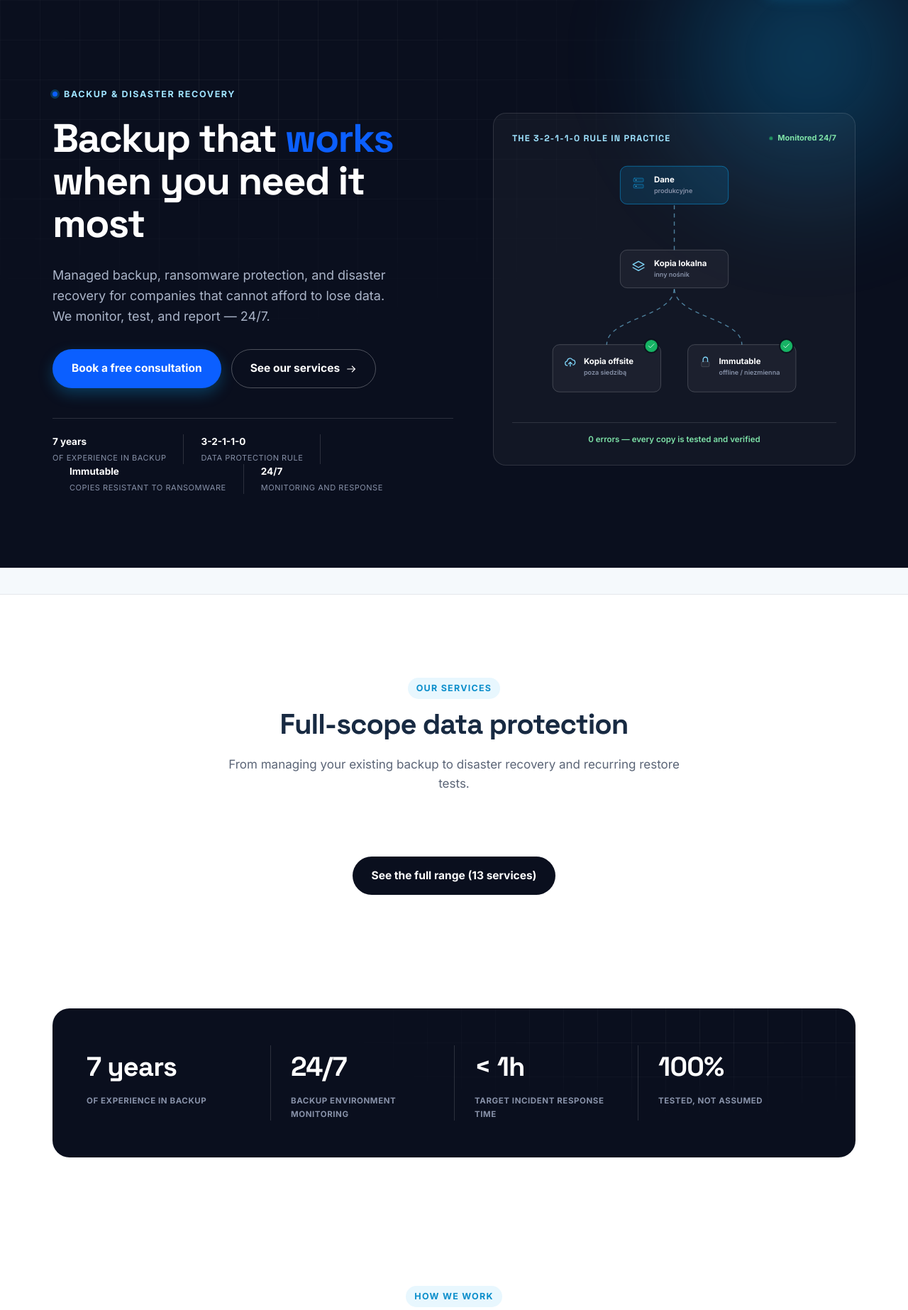
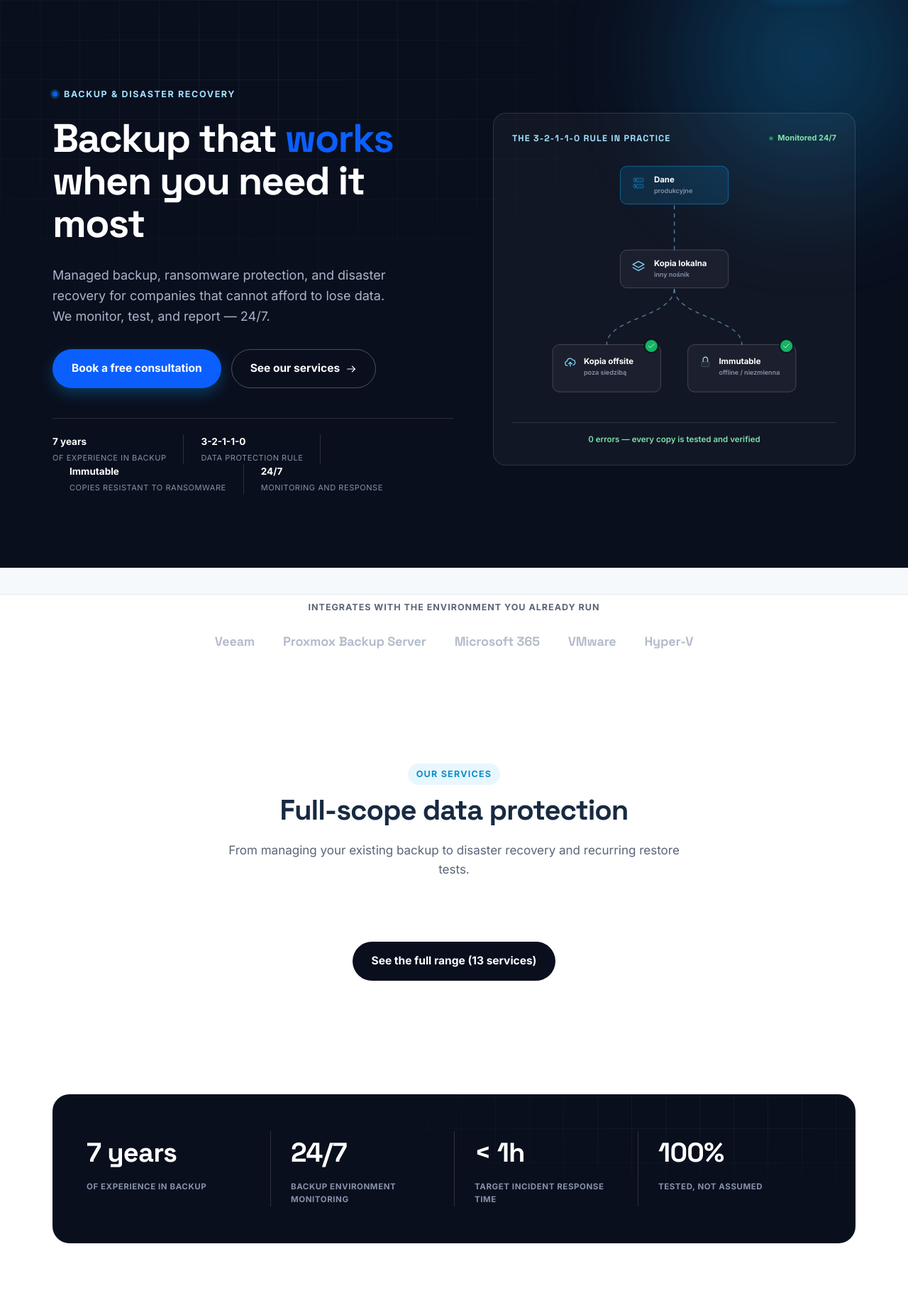
Before and after one commit to szczubix/SecureWare, a PHP site: page /en in a window 1280 px wide. Shown: the part 77-1923 px from the top of the page at 71% size. Run offline with PHP 8.4, Linux system fonts and the light colour scheme; tables that the repository leaves empty hold one stand-in row (values such as "Sample post"); some libraries are stand-ins or nearby versions.

Commit message:
Polish visual/motion details for a more enterprise feel
- Blog cards without a featured image now show a designed dark
  gradient card with a deterministic icon instead of a bare dotted
  placeholder that read as broken.
- Service cards get a tinted icon badge, resting shadow and a soft
  hover glow instead of a plain icon-in-whitespace layout.
- Add an editable "integrates with" technology strip under the hero
  (Veeam, Proxmox, Microsoft 365, VMware, Hyper-V by default).
- Cursor-reactive spotlight on the hero/CTA dark sections and a
  subtle magnetic hover on primary buttons.
- Refined FAQ toggle icon.

```diff
--- a/assets/css/site.css
+++ b/assets/css/site.css
@@ -120,6 +120,8 @@ h1, h2, h3, h4 { font-family: var(--sw-font-display); line-height: 1.12; margin:
 .sw-hero::before { content: ''; position: absolute; inset: 0; background-image: linear-gradient(rgba(255,255,255,.05) 1px, transparent 1px), linear-gradient(90deg, rgba(255,255,255,.05) 1px, transparent 1px); background-size: 56px 56px; -webkit-mask-image: radial-gradient(ellipse 75% 65% at 28% 15%, #000, transparent 72%); mask-image: radial-gradient(ellipse 75% 65% at 28% 15%, #000, transparent 72%); pointer-events: none; }
 .sw-hero::after { content: ''; position: absolute; width: 560px; height: 560px; border-radius: 50%; background: radial-gradient(circle, rgba(11,165,239,.32), transparent 70%); filter: blur(50px); top: -200px; right: -140px; pointer-events: none; }
 .sw-hero > .sw-wrap { position: relative; z-index: 1; }
+.sw-cursor-glow { position: absolute; inset: 0; z-index: 1; pointer-events: none; opacity: 0; transition: opacity .5s ease; background: radial-gradient(480px circle at var(--gx, 30%) var(--gy, 20%), rgba(127,214,251,.16), transparent 68%); }
+.sw-hero:hover .sw-cursor-glow, .sw-cta:hover .sw-cursor-glow { opacity: 1; }
 
 .sw-hero__grid { display: grid; grid-template-columns: 1.05fr .95fr; gap: 56px; align-items: center; }
 .sw-hero__eyebrow { display: inline-flex; align-items: center; gap: 9px; color: #9fe3ff; font-weight: 700; font-size: 12.5px; letter-spacing: .13em; text-transform: uppercase; margin-bottom: 22px; }
@@ -188,13 +190,22 @@ h1, h2, h3, h4 { font-family: var(--sw-font-display); line-height: 1.12; margin:
 .sw-section--dark .sw-section-head p { color: #a8b2c8; }
 
 /* ---- Service grid ---- */
+.sw-stack { padding: 8px 0 40px; }
+.sw-stack__label { text-align: center; font-size: 12.5px; font-weight: 700; letter-spacing: .08em; text-transform: uppercase; color: var(--sw-muted); margin: 0 0 24px; }
+.sw-stack__row { display: flex; flex-wrap: wrap; justify-content: center; align-items: center; gap: 16px 40px; }
+.sw-stack__item { font-family: var(--sw-font-display); font-weight: 800; font-size: 18px; letter-spacing: -.01em; color: #b4bccb; transition: color .25s ease, transform .25s ease; }
+.sw-stack__item:hover { color: var(--sw-dark); transform: translateY(-2px); }
+@media (max-width: 640px) { .sw-stack__row { gap: 12px 24px; } .sw-stack__item { font-size: 15px; } }
+
 .sw-services-grid { display: grid; grid-template-columns: repeat(3, 1fr); gap: 22px; }
-.sw-service-card { position: relative; background: var(--sw-white); border: 1px solid var(--sw-border); border-radius: var(--sw-radius); padding: 30px; transition: box-shadow .3s cubic-bezier(.16,.8,.24,1), transform .3s cubic-bezier(.16,.8,.24,1), border-color .3s ease; overflow: hidden; }
+.sw-service-card { position: relative; background: var(--sw-white); border: 1px solid var(--sw-border); border-radius: var(--sw-radius); padding: 30px; box-shadow: 0 2px 10px -4px rgba(16,24,40,.06); transition: box-shadow .3s cubic-bezier(.16,.8,.24,1), transform .3s cubic-bezier(.16,.8,.24,1), border-color .3s ease; overflow: hidden; }
 .sw-service-card::before { content: ''; position: absolute; top: 0; left: 0; right: 0; height: 3px; background: linear-gradient(90deg, var(--sw-primary), #7fd6fb); transform: scaleX(0); transform-origin: left; transition: transform .35s cubic-bezier(.16,.8,.24,1); }
+.sw-service-card::after { content: ''; position: absolute; width: 220px; height: 220px; border-radius: 50%; top: -110px; right: -110px; background: radial-gradient(circle, var(--sw-primary-tint), transparent 70%); opacity: 0; transition: opacity .35s ease; pointer-events: none; }
 .sw-service-card:hover { box-shadow: 0 22px 44px -10px rgba(16,24,40,.16); transform: translateY(-6px); border-color: transparent; }
 .sw-service-card:hover::before { transform: scaleX(1); }
-.sw-service-card__icon { width: 28px; height: 28px; color: var(--sw-primary); display: flex; align-items: center; justify-content: center; margin-bottom: 22px; transition: transform .3s cubic-bezier(.34,1.56,.64,1); }
-.sw-service-card:hover .sw-service-card__icon { transform: scale(1.15) rotate(-6deg); }
+.sw-service-card:hover::after { opacity: 1; }
+.sw-service-card__icon { position: relative; width: 50px; height: 50px; border-radius: 14px; color: var(--sw-primary); background: var(--sw-primary-tint); display: flex; align-items: center; justify-content: center; margin-bottom: 22px; transition: transform .3s cubic-bezier(.34,1.56,.64,1), background .3s ease, color .3s ease; }
+.sw-service-card:hover .sw-service-card__icon { transform: scale(1.08) rotate(-6deg); background: var(--sw-primary); color: #fff; }
 .sw-service-card h3 { font-size: 18px; margin-bottom: 9px; letter-spacing: -.01em; }
 .sw-service-card p { color: var(--sw-muted); font-size: 14.5px; margin: 0 0 16px; }
 .sw-service-card a.more { font-weight: 700; font-size: 13.5px; color: var(--sw-primary); display: inline-flex; align-items: center; gap: 4px; }
@@ -301,12 +312,13 @@ h1, h2, h3, h4 { font-family: var(--sw-font-display); line-height: 1.12; margin:
 
 /* ---- FAQ ---- */
 .sw-faq { max-width: 780px; margin: 0 auto; display: flex; flex-direction: column; gap: 10px; }
-.sw-faq details { background: #fff; border: 1px solid var(--sw-border); border-radius: 14px; padding: 4px 22px; transition: border-color .2s ease, box-shadow .2s ease; }
-.sw-faq details[open] { border-color: var(--sw-primary); box-shadow: 0 8px 24px rgba(11,165,239,.08); }
+.sw-faq details { background: #fff; border: 1px solid var(--sw-border); border-radius: 14px; padding: 4px 22px; transition: border-color .2s ease, box-shadow .2s ease, transform .2s ease; }
+.sw-faq details:hover { border-color: #cfd6e2; }
+.sw-faq details[open] { border-color: var(--sw-primary); box-shadow: 0 12px 30px -8px rgba(11,165,239,.16); }
 .sw-faq summary { padding: 18px 0; cursor: pointer; font-weight: 700; font-size: 16px; list-style: none; display: flex; justify-content: space-between; align-items: center; gap: 16px; }
 .sw-faq summary::-webkit-details-marker { display: none; }
-.sw-faq summary::after { content: '+'; font-size: 22px; color: var(--sw-primary); font-weight: 400; flex-shrink: 0; display: inline-block; transition: transform .25s cubic-bezier(.16,.8,.24,1); }
-.sw-faq details[open] summary::after { transform: rotate(135deg); }
+.sw-faq summary::after { content: ''; width: 26px; height: 26px; flex-shrink: 0; border-radius: 8px; background: var(--sw-primary-tint); color: var(--sw-primary); background-image: linear-gradient(45deg, transparent 45%, var(--sw-primary) 45%, var(--sw-primary) 55%, transparent 55%), linear-gradient(135deg, transparent 45%, var(--sw-primary) 45%, var(--sw-primary) 55%, transparent 55%); background-position: center; background-repeat: no-repeat; background-size: 11px 11px; display: inline-block; transition: transform .3s cubic-bezier(.16,.8,.24,1), background .2s ease; }
+.sw-faq details[open] summary::after { transform: rotate(135deg); background-color: var(--sw-primary); background-image: linear-gradient(45deg, transparent 45%, #fff 45%, #fff 55%, transparent 55%), linear-gradient(135deg, transparent 45%, #fff 45%, #fff 55%, transparent 55%); }
 .sw-faq p { color: var(--sw-muted); font-size: 14.5px; margin: 0 0 20px; }
 
 /* ---- CTA band: same dark/grid-line/glow system as the hero and stats band,
@@ -325,9 +337,12 @@ h1, h2, h3, h4 { font-family: var(--sw-font-display); line-height: 1.12; margin:
 .sw-blog-card { border: 1px solid var(--sw-border); border-radius: var(--sw-radius); overflow: hidden; background: #fff; display: flex; flex-direction: column; transition: transform .25s cubic-bezier(.16,.8,.24,1), box-shadow .25s ease; }
 .sw-blog-card:hover { transform: translateY(-6px); box-shadow: 0 22px 44px -10px rgba(16,24,40,.16); }
 .sw-blog-card__img { height: 170px; background: linear-gradient(135deg, var(--sw-primary-tint), #eef1f6); overflow: hidden; position: relative; }
-.sw-blog-card__img::after { content: ''; position: absolute; inset: 0; background-image: radial-gradient(circle, rgba(11,165,239,.18) 1.2px, transparent 1.2px); background-size: 16px 16px; }
 .sw-blog-card__img img { width: 100%; height: 100%; object-fit: cover; transition: transform .4s ease; position: relative; z-index: 1; }
 .sw-blog-card:hover .sw-blog-card__img img { transform: scale(1.06); }
+.sw-blog-card__img--empty { background: linear-gradient(150deg, var(--sw-dark), #24406b 60%, var(--sw-primary-dark)); display: flex; align-items: center; justify-content: center; }
+.sw-blog-card__img--empty::before { content: ''; position: absolute; inset: 0; background-image: linear-gradient(rgba(255,255,255,.06) 1px, transparent 1px), linear-gradient(90deg, rgba(255,255,255,.06) 1px, transparent 1px); background-size: 22px 22px; -webkit-mask-image: radial-gradient(ellipse 70% 70% at 50% 40%, #000, transparent 75%); mask-image: radial-gradient(ellipse 70% 70% at 50% 40%, #000, transparent 75%); }
+.sw-blog-card__ph { position: relative; z-index: 1; width: 60px; height: 60px; border-radius: 16px; display: flex; align-items: center; justify-content: center; color: #fff; background: rgba(255,255,255,.1); border: 1px solid rgba(255,255,255,.18); backdrop-filter: blur(2px); transition: transform .35s cubic-bezier(.16,.8,.24,1); }
+.sw-blog-card:hover .sw-blog-card__ph { transform: scale(1.08) rotate(-4deg); }
 .sw-blog-card__body { padding: 22px; display: flex; flex-direction: column; gap: 9px; flex: 1; }
 .sw-blog-card .meta { font-size: 12px; color: var(--sw-primary-dark); text-transform: uppercase; letter-spacing: .06em; font-weight: 800; }
 .sw-blog-card h3 { font-size: 17.5px; margin: 0; letter-spacing: -.01em; transition: color .2s ease; }
@@ -413,7 +428,9 @@ h1, h2, h3, h4 { font-family: var(--sw-font-display); line-height: 1.12; margin:
     .reveal, .reveal-stagger > * { opacity: 1 !important; transform: none !important; }
     .sw-anim-in { opacity: 1 !important; animation: none !important; }
     .sw-hero::before, .sw-hero::after, .sw-diagram-card__live::before { animation: none !important; }
+    .sw-cursor-glow { display: none !important; }
 }
+@media (hover: none) { .sw-cursor-glow { display: none; } }
 
 .sw-prose .content-columns { display: grid; grid-template-columns: 1fr 1fr; gap: 32px; margin: 1.4em 0; }
 .sw-prose .content-columns p:last-child { margin-bottom: 0; }
--- a/assets/js/animations.js
+++ b/assets/js/animations.js
@@ -116,4 +116,38 @@
             });
         });
     });
+
+    // Cursor-reactive spotlight on dark sections (hero, CTA band) - a soft
+    // radial glow that follows the pointer, common on premium SaaS sites.
+    // Skipped entirely under prefers-reduced-motion (see CSS: .sw-cursor-glow
+    // is display:none there), and harmless with no listener on touch devices.
+    if (!reduceMotion) {
+        document.querySelectorAll('.sw-hero, .sw-cta').forEach(function (section) {
+            var glow = document.createElement('div');
+            glow.className = 'sw-cursor-glow';
+            glow.setAttribute('aria-hidden', 'true');
+            section.prepend(glow);
+            section.addEventListener('mousemove', function (e) {
+                var rect = section.getBoundingClientRect();
+                glow.style.setProperty('--gx', ((e.clientX - rect.left) / rect.width * 100) + '%');
+                glow.style.setProperty('--gy', ((e.clientY - rect.top) / rect.height * 100) + '%');
+            });
+        });
+    }
+
+    // Magnetic hover on primary buttons - the button nudges slightly toward
+    // the cursor within its own bounds, snapping back on leave.
+    if (!reduceMotion) {
+        document.querySelectorAll('.sw-btn--primary, .sw-btn--dark').forEach(function (btn) {
+            btn.addEventListener('mousemove', function (e) {
+                var rect = btn.getBoundingClientRect();
+                var x = (e.clientX - rect.left - rect.width / 2) * 0.25;
+                var y = (e.clientY - rect.top - rect.height / 2) * 0.35;
+                btn.style.transform = 'translate(' + x + 'px, ' + (y - 2) + 'px)';
+            });
+            btn.addEventListener('mouseleave', function () {
+                btn.style.transform = '';
+            });
+        });
+    }
 })();
--- a/src/Controllers/Admin/HomeContentController.php
+++ b/src/Controllers/Admin/HomeContentController.php
@@ -75,6 +75,10 @@ class HomeContentController
                 'heading'   => $text('offer_heading'),
                 'intro'     => $text('offer_intro'),
                 'cta_label' => $text('offer_cta_label'),
+            ],
+            'stack' => [
+                'eyebrow' => $text('stack_eyebrow'),
+                'items'   => $text('stack_items'),
             ],
             'stats' => ['items' => $stats],
             'platform' => [
--- a/src/Models/HomeContent.php
+++ b/src/Models/HomeContent.php
@@ -45,6 +45,10 @@ class HomeContent
                 'heading'  => 'Pełen zakres ochrony danych',
                 'intro'    => 'Od zarządzania istniejącym backupem po disaster recovery i cykliczne testy odtwarzania.',
                 'cta_label' => 'Zobacz pełną ofertę (13 usług)',
+            ],
+            'stack' => [
+                'eyebrow' => 'Integrujemy się z Twoim środowiskiem',
+                'items'   => "Veeam\nProxmox Backup Server\nMicrosoft 365\nVMware\nHyper-V",
             ],
             'stats' => [
                 'items' => [
@@ -185,6 +189,10 @@ class HomeContent
                 'heading'  => 'Full-scope data protection',
                 'intro'    => 'From managing your existing backup to disaster recovery and recurring restore tests.',
                 'cta_label' => 'See the full range (13 services)',
+            ],
+            'stack' => [
+                'eyebrow' => 'Integrates with the environment you already run',
+                'items'   => "Veeam\nProxmox Backup Server\nMicrosoft 365\nVMware\nHyper-V",
             ],
             'stats' => [
                 'items' => [
--- a/views/site/blog-index.php
+++ b/views/site/blog-index.php
@@ -6,6 +6,7 @@
 /** @var array $categories */
 /** @var string|null $activeCategory */
 /** @var array $content */
+use SecureWare\Core\Icons;
 use SecureWare\Core\Lang;
 use SecureWare\Core\Locale;
 use SecureWare\Core\Str;
@@ -35,7 +36,7 @@ $h = static fn ($v) => htmlspecialchars((string) $v, ENT_QUOTES, 'UTF-8');
         <div class="sw-blog-grid reveal-stagger">
             <?php foreach ($articles as $i => $a): ?>
                 <a class="sw-blog-card<?= ($i === 0 && $page === 1) ? ' sw-blog-card--featured' : '' ?>" href="<?= Locale::url('/blog/' . $a['slug']) ?>">
-                    <div class="sw-blog-card__img"><?php if ($a['featured_image_path']): ?><img src="<?= htmlspecialchars($a['featured_image_path'], ENT_QUOTES, 'UTF-8') ?>" alt=""><?php endif; ?></div>
+                    <div class="sw-blog-card__img<?= $a['featured_image_path'] ? '' : ' sw-blog-card__img--empty' ?>"><?php if ($a['featured_image_path']): ?><img src="<?= htmlspecialchars($a['featured_image_path'], ENT_QUOTES, 'UTF-8') ?>" alt=""><?php else: ?><span class="sw-blog-card__ph"><?= Icons::svg(Str::fallbackIcon($a['slug']), 34) ?></span><?php endif; ?></div>
                     <div class="sw-blog-card__body">
                         <span class="meta"><?= htmlspecialchars($a['category_name'] ?? 'Blog', ENT_QUOTES, 'UTF-8') ?></span>
                         <h3><?= htmlspecialchars($a['title'], ENT_QUOTES, 'UTF-8') ?></h3>
--- a/views/site/blog-single.php
+++ b/views/site/blog-single.php
@@ -1,6 +1,7 @@
 <?php
 /** @var array $article */
 /** @var array $related */
+use SecureWare\Core\Icons;
 use SecureWare\Core\Lang;
 use SecureWare\Core\Locale;
 use SecureWare\Core\Str;
@@ -43,7 +44,7 @@ use SecureWare\Models\Diagram;
         <div class="sw-blog-grid reveal-stagger">
             <?php foreach ($related as $a): ?>
                 <a class="sw-blog-card" href="<?= Locale::url('/blog/' . $a['slug']) ?>">
-                    <div class="sw-blog-card__img"><?php if ($a['featured_image_path']): ?><img src="<?= htmlspecialchars($a['featured_image_path'], ENT_QUOTES, 'UTF-8') ?>" alt=""><?php endif; ?></div>
+                    <div class="sw-blog-card__img<?= $a['featured_image_path'] ? '' : ' sw-blog-card__img--empty' ?>"><?php if ($a['featured_image_path']): ?><img src="<?= htmlspecialchars($a['featured_image_path'], ENT_QUOTES, 'UTF-8') ?>" alt=""><?php else: ?><span class="sw-blog-card__ph"><?= Icons::svg(Str::fallbackIcon($a['slug']), 34) ?></span><?php endif; ?></div>
                     <div class="sw-blog-card__body">
                         <span class="meta"><?= htmlspecialchars($a['category_name'] ?? 'Blog', ENT_QUOTES, 'UTF-8') ?></span>
                         <h3><?= htmlspecialchars($a['title'], ENT_QUOTES, 'UTF-8') ?></h3>
--- a/views/site/home.php
+++ b/views/site/home.php
@@ -28,6 +28,7 @@ $ransomware = $content['ransomware'];
 $scenario = $content['scenario'];
 $why = $content['why'];
 $steps = $content['steps'];
+$stack = $content['stack'];
 $blog = $content['blog'];
 $faq = $content['faq'];
 $cta = $content['cta'];
@@ -108,6 +109,17 @@ $cta = $content['cta'];
         <?php endforeach; ?>
     </div>
 </div>
+
+<section class="sw-stack">
+    <div class="sw-wrap">
+        <p class="sw-stack__label reveal"><?= $h($stack['eyebrow']) ?></p>
+        <div class="sw-stack__row reveal-stagger">
+            <?php foreach (array_filter(array_map('trim', explode("\n", $stack['items']))) as $item): ?>
+                <span class="sw-stack__item"><?= htmlspecialchars($item, ENT_QUOTES, 'UTF-8') ?></span>
+            <?php endforeach; ?>
+        </div>
+    </div>
+</section>
 
 <section class="sw-section">
     <div class="sw-wrap">
@@ -332,7 +344,7 @@ $cta = $content['cta'];
         <div class="sw-blog-grid reveal-stagger">
             <?php foreach ($latestArticles as $a): ?>
                 <a class="sw-blog-card" href="<?= Locale::url('/blog/' . $a['slug']) ?>">
-                    <div class="sw-blog-card__img"><?php if ($a['featured_image_path']): ?><img src="<?= htmlspecialchars($a['featured_image_path'], ENT_QUOTES, 'UTF-8') ?>" alt=""><?php endif; ?></div>
+                    <div class="sw-blog-card__img<?= $a['featured_image_path'] ? '' : ' sw-blog-card__img--empty' ?>"><?php if ($a['featured_image_path']): ?><img src="<?= htmlspecialchars($a['featured_image_path'], ENT_QUOTES, 'UTF-8') ?>" alt=""><?php else: ?><span class="sw-blog-card__ph"><?= Icons::svg(Str::fallbackIcon($a['slug']), 34) ?></span><?php endif; ?></div>
                     <div class="sw-blog-card__body">
                         <span class="meta"><?= htmlspecialchars($a['category_name'] ?? 'Blog', ENT_QUOTES, 'UTF-8') ?></span>
                         <h3><?= htmlspecialchars($a['title'], ENT_QUOTES, 'UTF-8') ?></h3>
```
Also changed, not shown: src/Core/Str.php (+7 -0 lines), views/admin/settings/homepage.php (+8 -0 lines).
